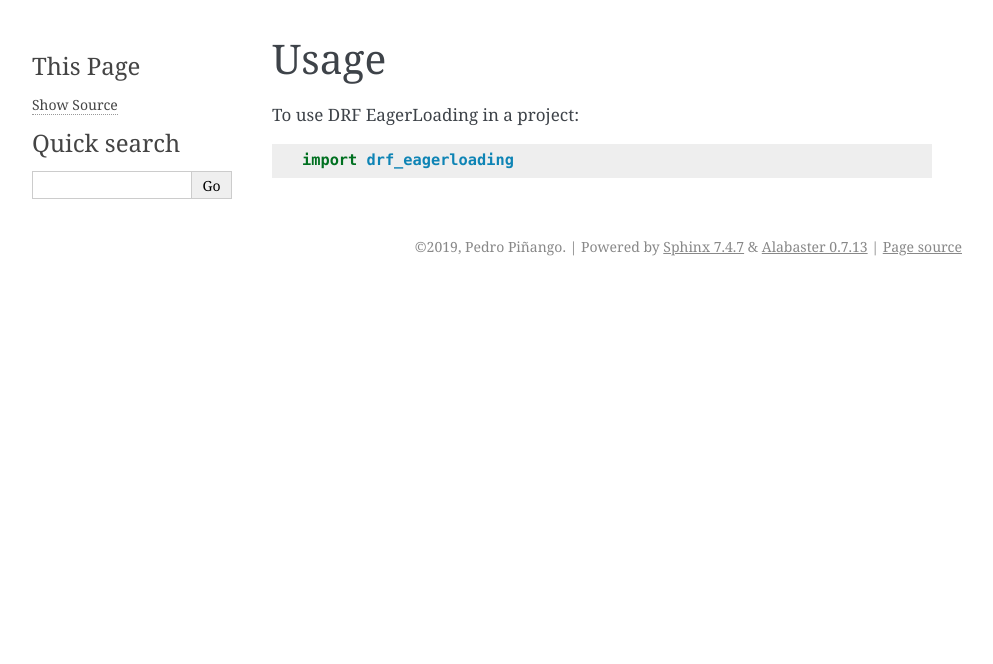
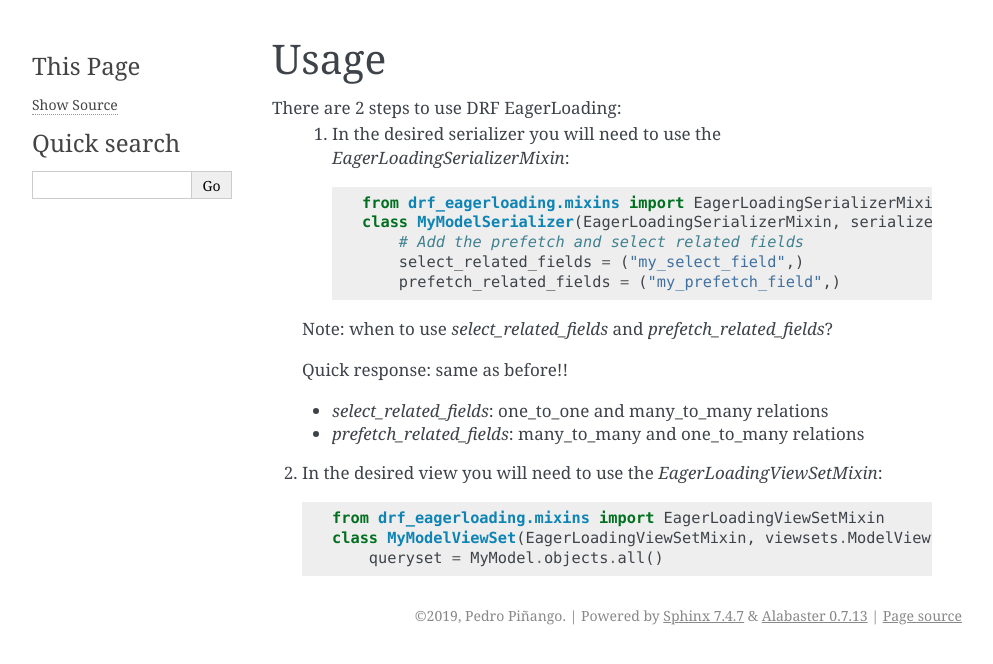
Before and after one commit to talpor/drf_eagerloading, a Sphinx documentation site: the page built from docs/usage.rst, in a window 1280 px wide. Shown: the top 664 px of the page, without its empty margins (148-1141 px from the left). Built offline with Sphinx 7.4.7, drawn with Linux system fonts in a browser that asks for light colours.

Commit message:
adds more details for the usage docs

```diff
--- a/docs/usage.rst
+++ b/docs/usage.rst
@@ -1,7 +1,26 @@
+.. highlight:: python
+
 =====
 Usage
 =====
+There are 2 steps to use DRF EagerLoading:
+    1. In the desired serializer you will need to use the `EagerLoadingSerializerMixin`::
 
-To use DRF EagerLoading in a project::
+        from drf_eagerloading.mixins import EagerLoadingSerializerMixin
+        class MyModelSerializer(EagerLoadingSerializerMixin, serializers.ModelSerializer):
+            # Add the prefetch and select related fields
+            select_related_fields = ("my_select_field",)
+            prefetch_related_fields = ("my_prefetch_field",)
 
-    import drf_eagerloading
+    Note: when to use `select_related_fields` and `prefetch_related_fields`?
+
+    Quick response: same as before!!
+
+    - `select_related_fields`: one_to_one and many_to_many relations
+    - `prefetch_related_fields`: many_to_many and one_to_many relations
+
+2. In the desired view you will need to use the `EagerLoadingViewSetMixin`::
+
+    from drf_eagerloading.mixins import EagerLoadingViewSetMixin
+    class MyModelViewSet(EagerLoadingViewSetMixin, viewsets.ModelViewSet):
+        queryset = MyModel.objects.all()
```
